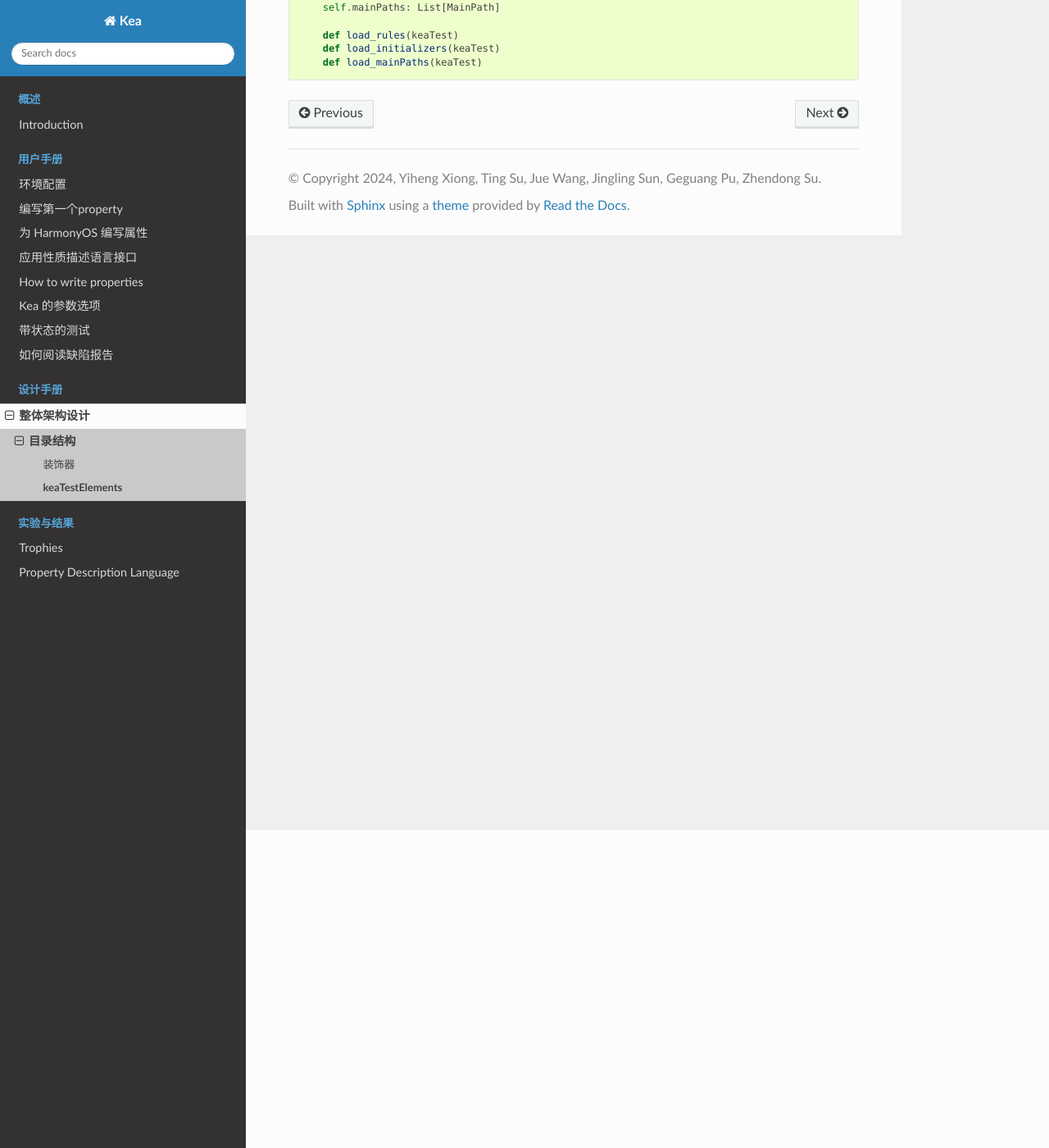
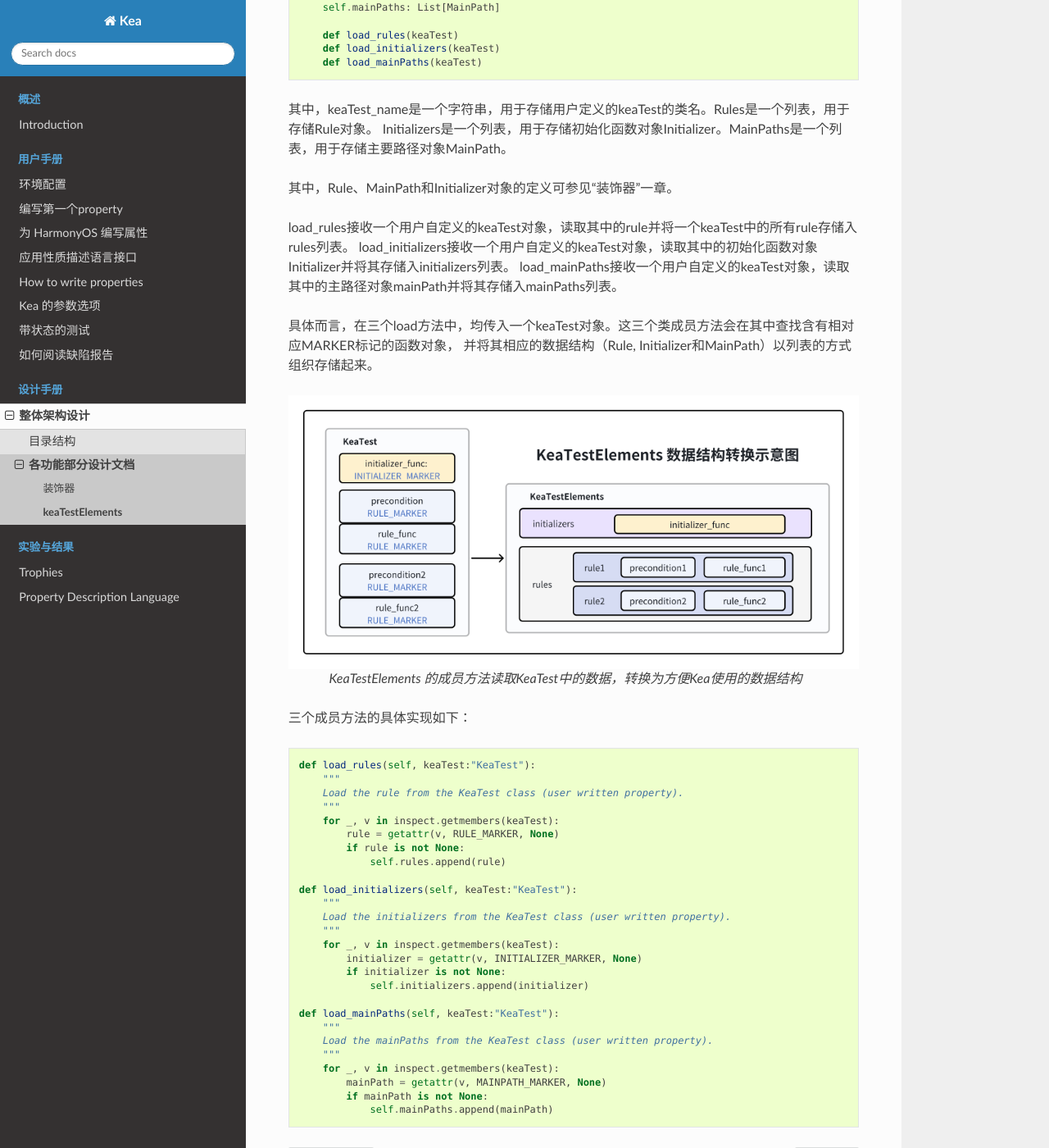
Before and after one commit to XixianLiang/kea-technic-docs, a Sphinx documentation site: the page built from docs/source/part-designDocument/kea/keaTestElements.rst, in a window 1280 px wide and 1400 px high, scrolled down 388 px. Shown: the whole window at 82% size. Built offline with Sphinx 7.4.7 and the Read the Docs theme 3.1.0, drawn with Linux system fonts in a browser that asks for light colours.

Commit message:
finish keaTestElements

```diff
--- a/docs/source/part-designDocument/intro.rst
+++ b/docs/source/part-designDocument/intro.rst
@@ -52,6 +52,8 @@
     └── 📁 setup.py
 
 
+各功能部分设计文档
+--------------------------
 
 .. toctree::
 
--- a/docs/source/part-designDocument/kea/keaTestElements.rst
+++ b/docs/source/part-designDocument/kea/keaTestElements.rst
@@ -18,3 +18,51 @@ keaTestElements的数据结构和成员方法定义如下：
         def load_rules(keaTest)
         def load_initializers(keaTest)
         def load_mainPaths(keaTest)
+
+其中，keaTest_name是一个字符串，用于存储用户定义的keaTest的类名。Rules是一个列表，用于存储Rule对象。
+Initializers是一个列表，用于存储初始化函数对象Initializer。MainPaths是一个列表，用于存储主要路径对象MainPath。
+
+其中，Rule、MainPath和Initializer对象的定义可参见“装饰器”一章。
+
+load_rules接收一个用户自定义的keaTest对象，读取其中的rule并将一个keaTest中的所有rule存储入rules列表。
+load_initializers接收一个用户自定义的keaTest对象，读取其中的初始化函数对象Initializer并将其存储入initializers列表。
+load_mainPaths接收一个用户自定义的keaTest对象，读取其中的主路径对象mainPath并将其存储入mainPaths列表。
+
+具体而言，在三个load方法中，均传入一个keaTest对象。这三个类成员方法会在其中查找含有相对应MARKER标记的函数对象，
+并将其相应的数据结构（Rule, Initializer和MainPath）以列表的方式组织存储起来。
+
+.. figure:: ../../../images/keaTestElements-loader.png
+    :align: center
+
+    KeaTestElements 的成员方法读取KeaTest中的数据，转换为方便Kea使用的数据结构
+
+三个成员方法的具体实现如下：
+
+.. code-block:: python
+
+    def load_rules(self, keaTest:"KeaTest"):
+        """
+        Load the rule from the KeaTest class (user written property).
+        """
+        for _, v in inspect.getmembers(keaTest):
+            rule = getattr(v, RULE_MARKER, None)
+            if rule is not None:
+                self.rules.append(rule)
+
+    def load_initializers(self, keaTest:"KeaTest"):
+        """
+        Load the initializers from the KeaTest class (user written property).
+        """
+        for _, v in inspect.getmembers(keaTest):
+            initializer = getattr(v, INITIALIZER_MARKER, None)
+            if initializer is not None:
+                self.initializers.append(initializer)
+
+    def load_mainPaths(self, keaTest:"KeaTest"):
+        """
+        Load the mainPaths from the KeaTest class (user written property).
+        """
+        for _, v in inspect.getmembers(keaTest):
+            mainPath = getattr(v, MAINPATH_MARKER, None)
+            if mainPath is not None:
+                self.mainPaths.append(mainPath)
```
Also changed, not shown: docs/images/keaTestElements-loader.png (added).
